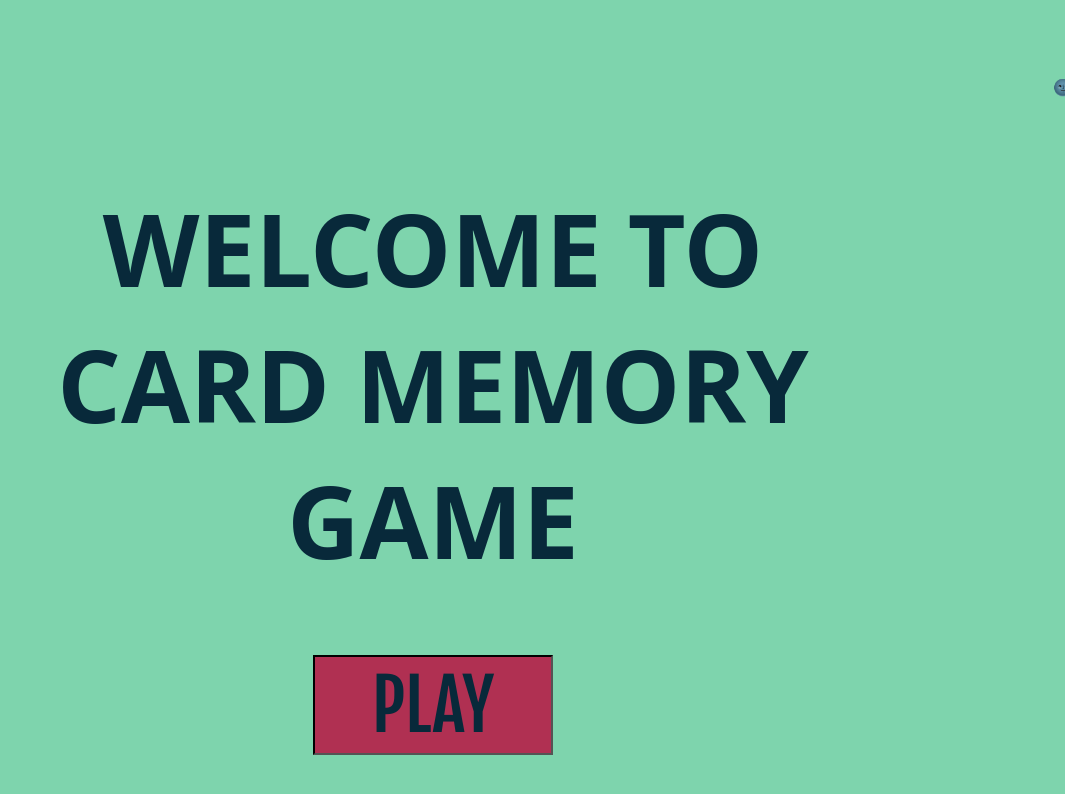
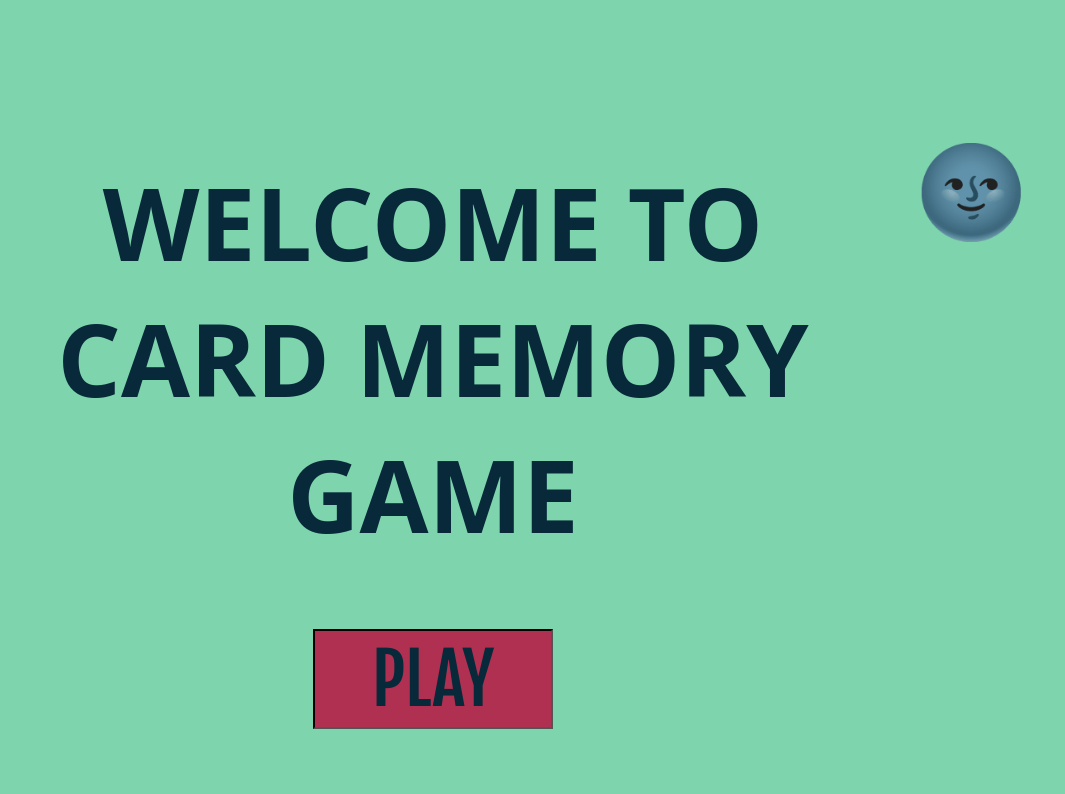
Before and after one commit to zainabebrahimnaser-sudo/memoryCardByZainab, a plain HTML site: page index.html in a window 1280 px wide. Shown: the whole page, without its empty margins (215-1280 px from the left). Drawn offline with Linux system fonts and the light colour scheme; a web font is replaced by a local one.

Commit message:
add dark mode to css

```diff
--- a/style.css
+++ b/style.css
@@ -123,3 +123,24 @@ section {
 .cardFace {
   backface-visibility: hidden;
 }
+
+.theme {
+  height: 100px;
+  width: 100px;
+  position: fixed;
+  top: 0;
+  right: 0;
+  margin: 50px;
+  justify-content: center;
+  align-items: center;
+}
+
+#theme {
+  justify-content: center;
+  align-items: center;
+  align-self: center;
+  height: 100%;
+  width: 100%;
+  font-size: 90px;
+  cursor: pointer;
+}
```
